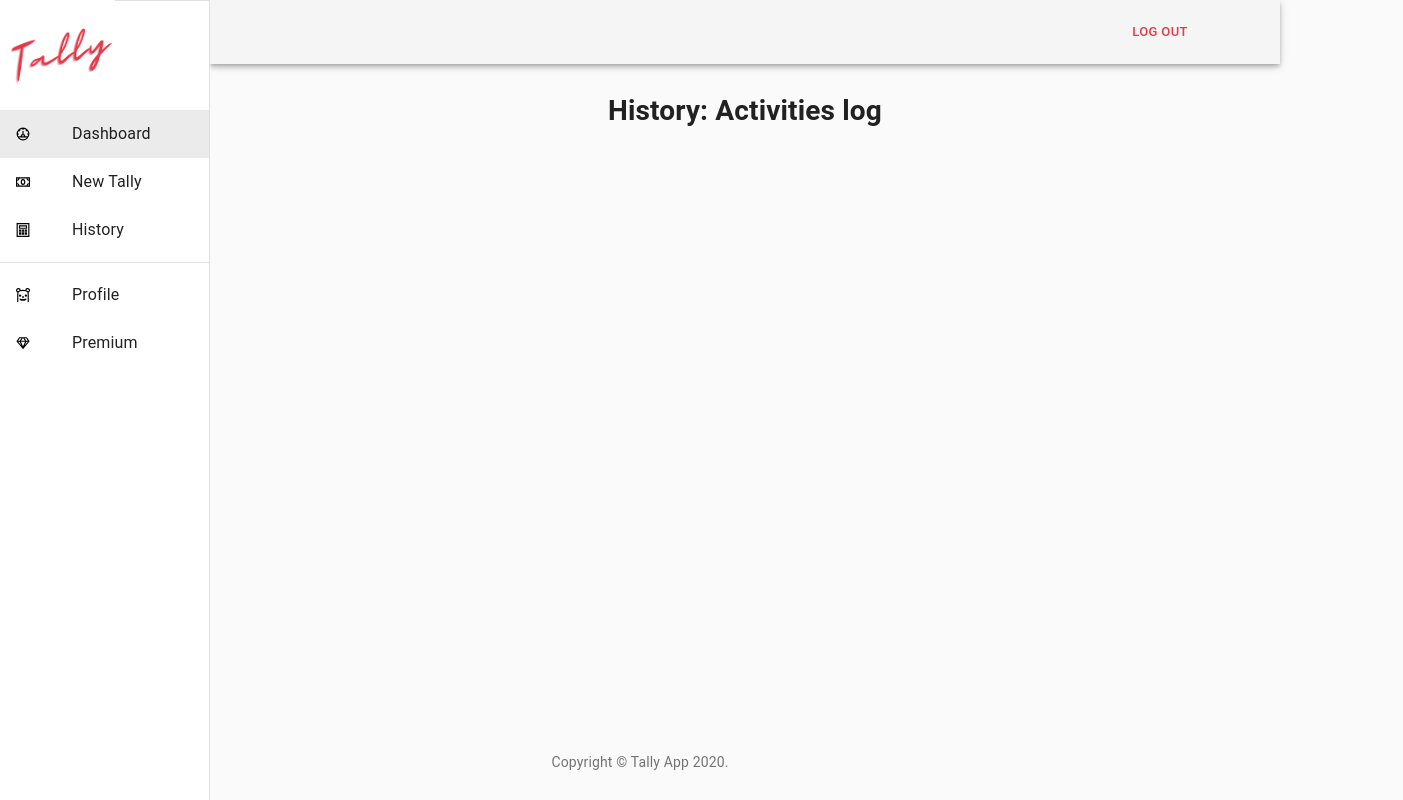
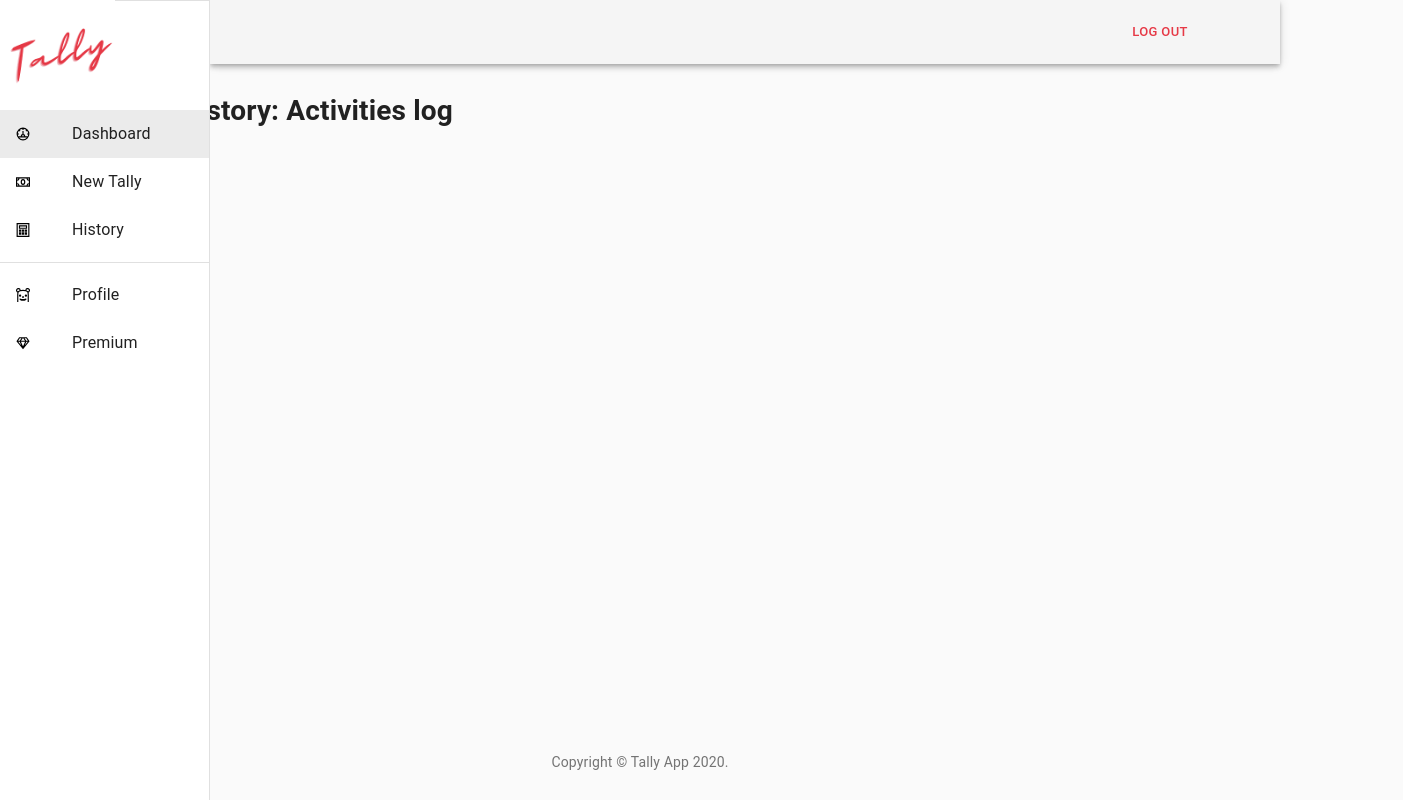
Before and after one commit to awalemandi/tally, a React (Create React App) app: page /home/history in a window 1280 px wide. Shown: the whole page, 1403 px wide, since content can reach past the window. Built offline with nearby package versions, Linux system fonts and the light colour scheme.

Commit message:
fixed content margin

```diff
--- a/src/components/layout/Content.tsx
+++ b/src/components/layout/Content.tsx
@@ -11,11 +11,12 @@ import NoMatch from '../menu/NoMatch';
 
 const useStyles = makeStyles(theme => ({
 	root: {
+		width: '100%',
 		//to avoid content being covered by open drawer
 		[theme.breakpoints.up('md')]: {
-			marginLeft: drawerWidth,
+			marginLeft: drawerWidth*1.4,
 		},
-		flexGrow: 1,
+		// flexGrow: 1,
 		padding: theme.spacing(1),
 	},
 	// necessary for content to be below app bar
```
Also changed, not shown: 1 other file (tests, documents, lock files or other folders).
